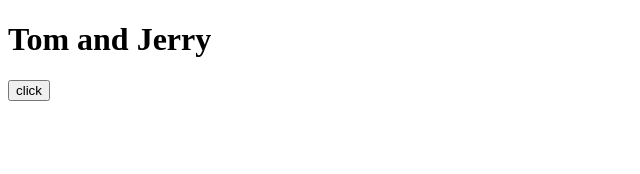
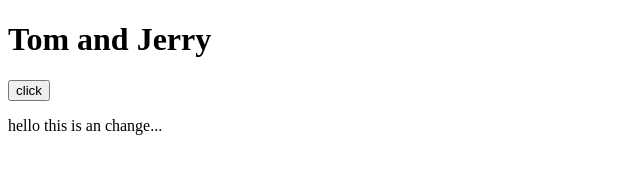
Before and after one commit to Fenil-rokad/Project, a plain HTML site: page index.html in a window 1280 px wide. Shown: the whole page, without its empty margins (0-640 px from the left). Drawn offline with Linux system fonts and the light colour scheme.

Commit message:
Added p tag in index.html

```diff
--- a/index.html
+++ b/index.html
@@ -8,5 +8,6 @@
 <body>
     <h1>Tom and Jerry</h1>
     <button>click</button>
+    <p>hello this is an change...</p>
 </body>
 </html>
```
